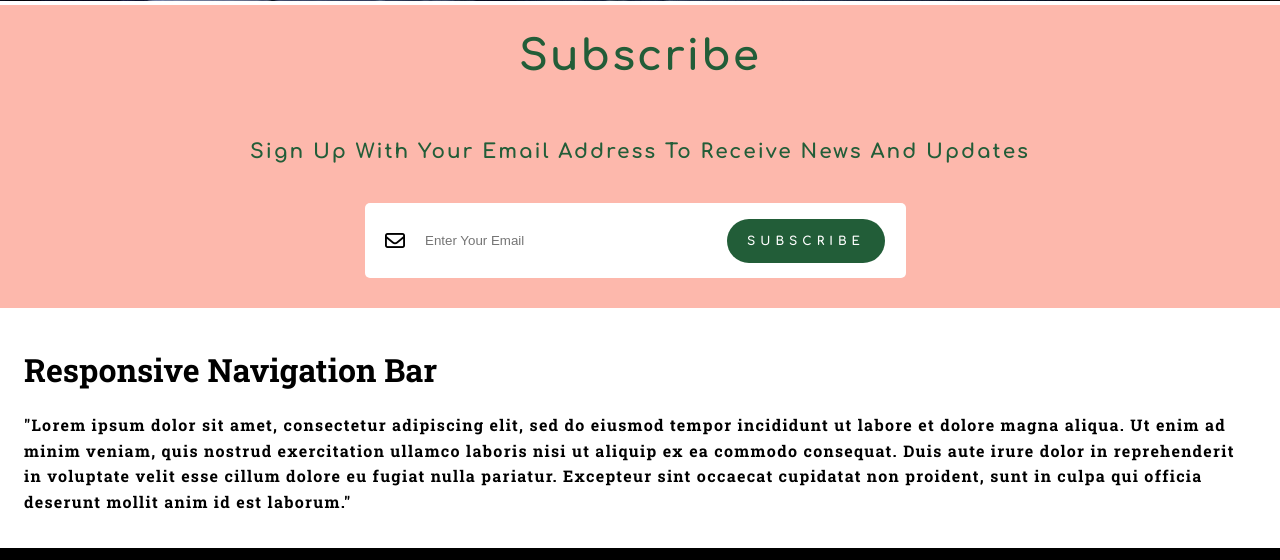
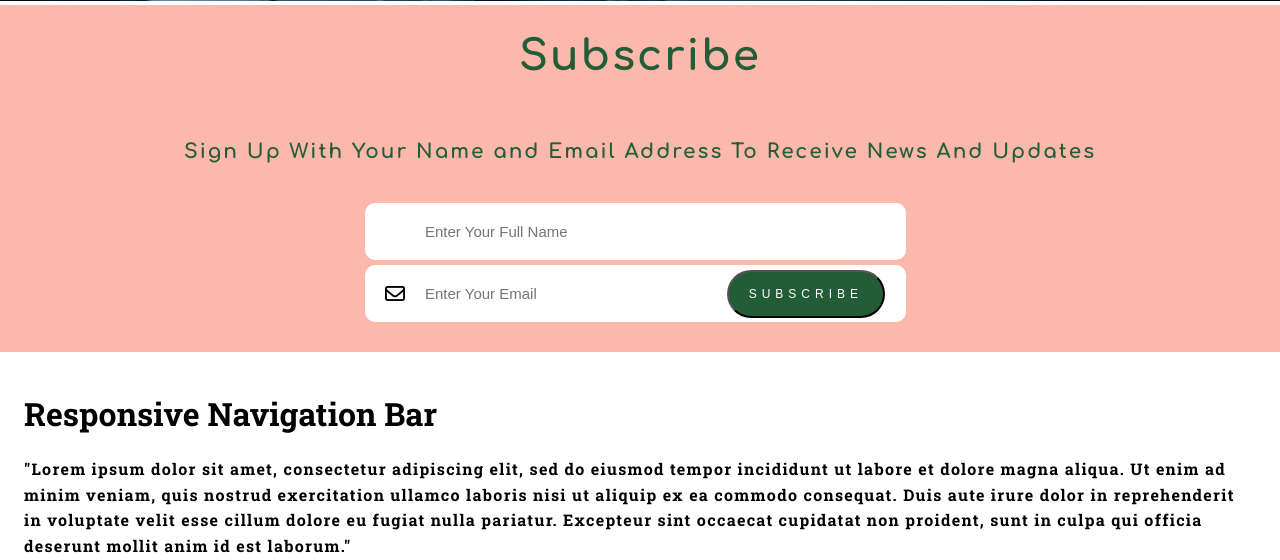
Before and after one commit to jjfcode/vdaudiorentalv2, a PHP site: page / in a window 1280 px wide. Shown: the part 1029-1589 px from the top of the page. Run offline with PHP 8.4, Linux system fonts and the light colour scheme; some libraries are stand-ins or nearby versions.

Commit message:
working on the subscribe

```diff
--- a/css/style.css
+++ b/css/style.css
@@ -261,6 +261,22 @@ body, html {
     font-size: 20px;
 }
 
+.newsname {
+    max-width: 550px;
+    width: 100%;
+    position: relative;
+    padding-bottom: 5px;
+}
+
+.newsname .input {
+    width: 76%;
+    padding: 20px 63px 20px 60px;
+    border-radius: 10px;
+    border: none;
+    font-size: bold;
+    font-size: 15px;
+}
+
 .newsletter {
     max-width: 550px;
     width: 100%;
@@ -269,10 +285,11 @@ body, html {
 
 .newsletter .input {
     width: 76%;
-    padding: 30px 63px 30px 60px;
-    border-radius: 5px;
+    padding: 20px 63px 20px 60px;
+    border-radius: 10px;
     border: none;
     font-size: bold;
+    font-size: 15px;
 }
 
 .newsletter .far {
@@ -283,7 +300,22 @@ body, html {
     font-size: 20px;
 }
 
-.newsletter .btn {
+/* .newsletter .btn {
+    position: absolute;
+    top: 50%;
+    transform: translateY(-50%);
+    right: 30px;
+    background: #225D38;
+    padding: 15px 20px;
+    border-radius: 25px;
+    font-size: 12px;
+    letter-spacing: 5px;
+    color: #fff;
+    text-transform: uppercase;
+    cursor: pointer;
+} */
+
+.button {
     position: absolute;
     top: 50%;
     transform: translateY(-50%);
--- a/index.html
+++ b/index.html
@@ -70,15 +70,24 @@
     </div>
 
     <!--News Letter Start-->
-    <div class="wrapper">
-        <h1>Subscribe</h1>
-        <p>Sign Up With Your Email Address To Receive News And Updates</p>
-        <div class="newsletter">
-            <input type="text" class="input" placeholder="Enter Your Email">
-            <i class="far fa-envelope"></i>
-            <div class="btn">Subscribe</div>
+    <!-- <script type="text/javascript">var submitted=false;</script> -->
+    <!-- <iframe name="hidden_iframe" id="hidden_iframe" style="display: none;" onload="if(submitted) {window.location='index.html';}"></iframe> -->
+    <form name="myForm" action="https://docs.google.com/forms/d/e/1FAIpQLSdzTvowu6urgWvcKJCTay_vjPVOKOknm4qVEsZ-fd4xTpe8MQ/viewform?embedded=true&amp;usp=embed_googleplus">
+        <div class="wrapper">
+            <h1>Subscribe</h1>
+            <p>Sign Up With Your Name and Email Address To Receive News And Updates</p>
+            <div class="newsname">
+                <input type="text" name="entry.1669221491" class="input" placeholder="Enter Your Full Name" id="fullname" required>
+            </div>
+            <div class="newsletter">
+                <input type="text" name="emailAddress" class="input" placeholder="Enter Your Email"  id="email" required>
+                <i class="far fa-envelope"></i>
+                <div class="btn">
+                    <button type="submit" id="submit" class="button">Subscribe</button>
+                </div>
+            </div>
         </div>
-    </div>
+    </form>
     <!-- News Letter End -->
 
     <div class="content">
@@ -101,6 +110,7 @@
     <script src="https://code.jquery.com/jquery-3.5.1.min.js" integrity="sha256-9/aliU8dGd2tb6OSsuzixeV4y/faTqgFtohetphbbj0=" crossorigin="anonymous"></script>
     <script src="js/script.js"></script>
     <script src="https://kit.fontawesome.com/7f2628bcfc.js" crossorigin="anonymous"></script>
+    <script src="js/formapp.js"></script>
     <!-- Script End -->
 </body>
 </html>
--- /dev/null
+++ b/js/formapp.js
@@ -0,0 +1,27 @@
+function validateForm() {
+    var fullname = document.forms["myForm"]["fullname"].value;
+    // var lastname = document.forms["myForm"]["lastname"].value;
+    // var phone = document.forms["myForm"]["phone"].value;
+    var email = document.forms["myForm"]["email"].value;
+    if (fullname != '' && email != '') {
+        Swal.fire({
+        position: 'top-end',
+        icon: 'success',
+        title: 'Form Send Thank You!!!',
+        timer:3000,
+        showConfirmButton: false,
+        });
+
+        setTimeout( function() {document.location.href='index.html' } ,1500 );
+
+    }else{
+        Swal.fire({
+        title: 'Field Empty!!!',
+        text: 'Please check the missing field!!',
+        icon: 'warning',
+        button: 'OK',
+        });
+        return false;
+    };
+
+}
```
